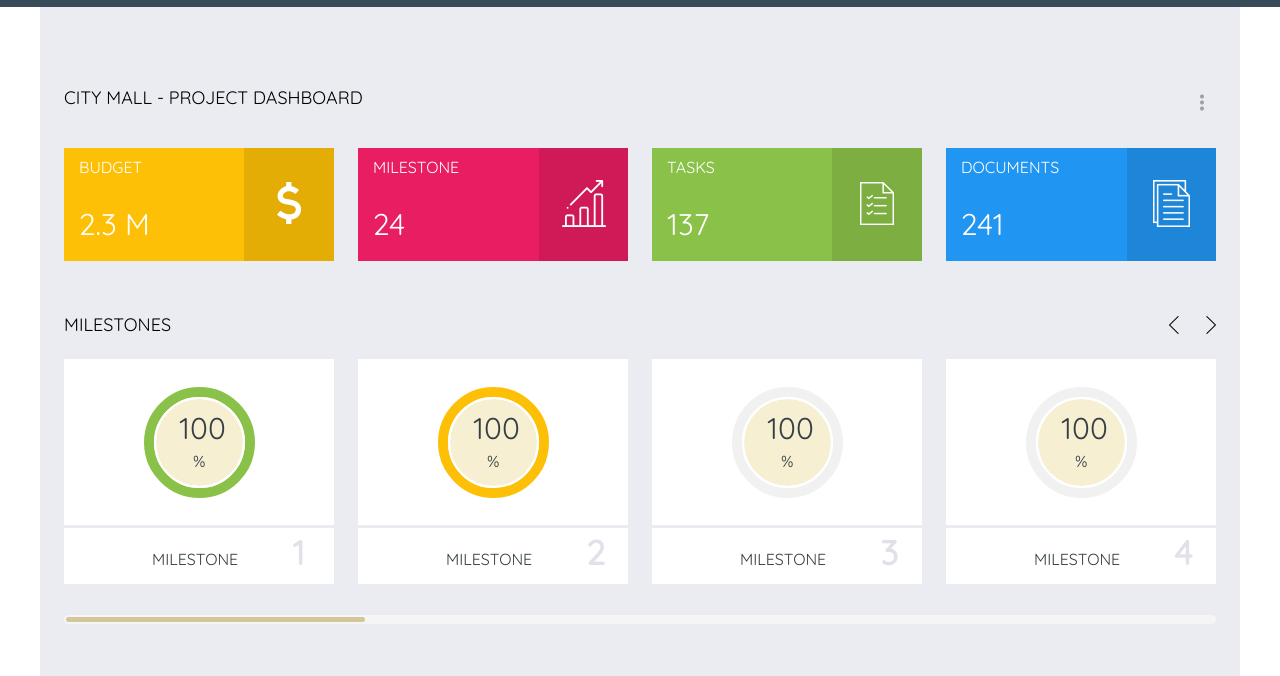
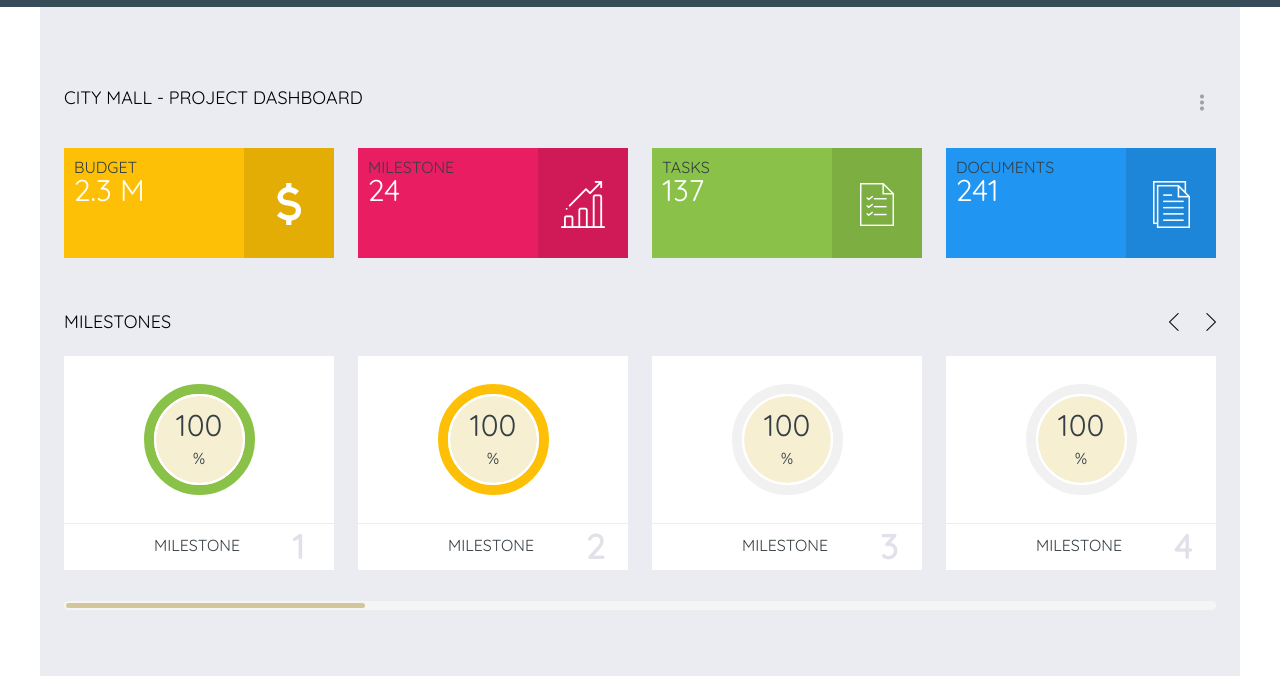
Before and after one commit to swapnilrasal-cue/html-css-assignment, a plain HTML site: page index.html in a window 1280 px wide. Shown: the part 54-730 px from the top of the page. Drawn offline with Linux system fonts and the light colour scheme.

Commit message:
half changes done

```diff
--- a/css/master.css
+++ b/css/master.css
@@ -12,16 +12,35 @@
 .font-quicksand-medium-16px{
     font-family: 'Quicksand', sans-serif;
     font-size: 16px;
-    color: #FFFFFF;
+    color: #363F45;
     margin-top: 11px;
-    margin-left: 15px;
+
 }
 .font-quicksand-medium-30px{
     font-family: 'Quicksand', sans-serif;
     font-size: 30px;
     color: #FFFFFF;
-    margin: 34px 183px 7px 15px;
+
 }
+
+.milestones-text
+{
+    display: inline-block;
+    width: calc(100% - 88px);
+    margin-left: 42px;
+}
+
+
+.text-align2{
+    color: #E1E2E9;
+    line-height: 46px;
+    vertical-align: middle;
+    text-align: left;
+    display: inline-block;
+    width: 42px;
+
+}
+
 .font-quicksand-bold-34px{
     font-family: 'Quicksand', sans-serif;
     font-size: 34px;
@@ -36,8 +55,9 @@
     background-color: #EBECF2;
     width: 1200px;
     margin: auto;
-    margin-top: 60px;
-    padding-top: 40px;
+
+    padding-top: 100px;
+    padding-bottom: 110px;
     }
 .header {
     width: 100%;
@@ -168,7 +188,19 @@
     margin-right: 24px;
     background-color: #FFFFFF;
     margin-bottom: 0px;
+    text-align: center;
 }
+
+.dashboard-rect
+{
+    float: left;
+    width: 270px;
+    margin-right: 24px;
+    background-color: #FFFFFF;
+    margin-bottom: 0px;
+    text-align: left;
+}
+
 
 .rectlast {
     margin-right: 0px;
@@ -177,40 +209,39 @@
 .style1
 {
     background-color: #FEC006;
+    padding-left: 10px;
+    text-align: left;
 }
 
 .style2
 {
     background-color: #E81D62;
+    padding-left: 10px;
+    text-align: left;
 }
 .style3
 {
     background-color: #8AC249;
+    padding-left: 10px;
+    text-align: left;
 }
 .style4
 {
     background-color: #2095F2;
+    padding-left: 10px;
+    text-align: left;
 }
 
 .square {
     float: right;
     background-color: rgba(0,0,0,0.1);
+    text-align: center;
+    width: 90px;
+    line-height: 110px;
 }
-.budget-img {
+.align-img {
+   vertical-align: middle;
 
-    margin: 34px 33px 34px 33px;
-
-}
-.milestone-img {
-    margin: 32px 22px 31px 23px;
-}
-
-.task-img {
-
-    margin: 34px 28px 33px 28px;
-}
- .documents-img {
-    margin: 32px 26px 31px 26px;
 }
 
 .milestones-section{
@@ -226,6 +257,17 @@
     margin-bottom: 25px;
 }
 
+.bigger-rect
+{
+    width:270px;
+    padding-bottom:28px;
+    padding-top:28px;
+    background-color: #FFFFFF;
+}
+.smaller-rect{
+    background-color: #FFFFFF;
+    margin-top: 1px;
+}
 .big-circle{
 
     height: 111px;
@@ -233,7 +275,7 @@
     border-radius: 50%;
     background: #FFFFFF 0% 0% no-repeat padding-box;
     border: 10px solid #8AC249;
-    margin: 28px 79px 27px 80px;
+    margin:0 auto;
 
 }
 
@@ -252,36 +294,33 @@
     border-radius: 50%;
     background: #F6EFD2 0% 0% no-repeat padding-box;
     border: 2px solid #FFFFFF;
+    text-align: center;
+    vertical-align: middle;
 }
 
 
 
 .circle-text-big{
 color: #363F45;
-margin: 14px 22px 10px 23px;
+padding-top: 14px;
 }
 
 
 .circle-text-small{
     color: #363F45;
-    margin: 0px 39px 19px 37px;
+    margin-top: 10px;
 }
 
-.text-align1{
+/* .text-align1{
     color: #363F45;
     margin: auto;
     line-height: 50px;
     padding-left: 88px;
     line-height: 50px;
     padding-left: 88px;
-}
+} */
 
 
-.text-align2{
-    color: #E1E2E9;
-    line-height: 50px;
-    padding: 9px 21px 7px 50px;
-}
 
 .progress-bar
 {
@@ -309,7 +348,6 @@ margin: 14px 22px 10px 23px;
     margin-top: 69px;
     margin-left: 24px;
     margin-right: 24px;
-    margin-bottom: 110px;
 }
 
 
--- a/index.html
+++ b/index.html
@@ -50,6 +50,8 @@
     </header>
 
 <section class="main-container">
+    <section >
+
     <section class="dashboard-session">
         <div>
             <div class="heading-text">
@@ -62,40 +64,40 @@
         </div>
 
         <div class="board">
-            <div class="rect style1">
+            <div class="dashboard-rect style1">
                 <div class="square">
                     <div>
-                        <img class="budget-img" src="./images/budget-img.png" alt="budget-image">
+                        <img class="align-img" src="./images/budget-img.png" alt="budget-image">
                     </div>
                 </div>
-                <h3 class="font-quicksand-medium-16px">BUDGET</h3>
-                <h2 class="font-quicksand-medium-30px">2.3 M</h2>
+                <p class="font-quicksand-medium-16px">BUDGET</p>
+                <p class="font-quicksand-medium-30px">2.3 M</p>
             </div>
 
-            <div class="rect style2">
+            <div class="dashboard-rect style2">
                 <div class="square">
                     <div>
-                        <img class="milestone-img" src="./images/milestone-img.png" alt="milestone-img">
+                        <img class="align-img" src="./images/milestone-img.png" alt="milestone-img">
                     </div>
                 </div>
                 <h3 class="font-quicksand-medium-16px">MILESTONE</h3>
                 <h2 class="font-quicksand-medium-30px">24</h2>
             </div>
 
-            <div class="rect style3">
+            <div class="dashboard-rect style3">
                 <div class="square">
                     <div>
-                        <img class="task-img" src="./images/Form1.png" alt="task-img">
+                        <img class="align-img" src="./images/Form1.png" alt="task-img">
                     </div>
                 </div>
                 <h3 class="font-quicksand-medium-16px">TASKS</h3>
                 <h2 class="font-quicksand-medium-30px">137</h2>
             </div>
 
-            <div class="rect rectlast style4">
+            <div class="dashboard-rect rectlast style4">
                 <div class="square">
                     <div>
-                        <img class="documents-img" src="./images/document-img.png" alt=" document image">
+                        <img class="align-img" src="./images/document-img.png" alt=" document image">
                     </div>
                 </div>
                 <h3 class="font-quicksand-medium-16px">DOCUMENTS</h3>
@@ -121,7 +123,8 @@
 
 <div class="board">
 
-            <div class="rect">
+            <div class="rect" style="background-color: #EBECF2;" >
+                <div class="bigger-rect">
                    <div class="big-circle">
                      <div class="small-circle">
                         <h2 class="font-quicksand-medium-30px circle-text-big">100</h2>
@@ -130,7 +133,15 @@
                    </div>
                 </div>
 
-            <div class="rect">
+                <div class="smaller-rect">
+                   <p class="font-quicksand-medium-16px  milestones-text">MILESTONE</p>
+                   <p class="font-quicksand-bold-34px text-align2">1</p>
+                <div class="clear"></div>
+                </div>
+            </div>
+
+                <div class="rect" style="background-color: #EBECF2;">
+                    <div class="bigger-rect ">
                     <div class="big-circle outer-border1">
                         <div class="small-circle">
                             <h2 class="font-quicksand-medium-30px circle-text-big">100</h2>
@@ -138,8 +149,17 @@
                         </div>
                     </div>
                 </div>
+                    <div>
+                    <div class="smaller-rect">
+                    <span class="font-quicksand-medium-16px milestones-text">MILESTONE</span>
+                    <span class="font-quicksand-bold-34px text-align2">2</span>
+                    </div>
+                <div class="clear"></div>
+                  </div>
+                </div>
 
-            <div class="rect">
+        <div class="rect" style="background-color: #EBECF2;">
+                <div class="bigger-rect">
                 <div class="big-circle outer-border2">
                     <div class="small-circle">
                         <h2 class="font-quicksand-medium-30px circle-text-big">100</h2>
@@ -148,7 +168,15 @@
                 </div>
                 </div>
 
-            <div class="rect rectlast">
+               <div class="smaller-rect">
+                   <span class="font-quicksand-medium-16px milestones-text">MILESTONE</span>
+                   <span class="font-quicksand-bold-34px text-align2">3</span>
+                   <div class="clear"></div>
+              </div>
+        </div>
+
+            <div class="rect rectlast" style="background-color: #EBECF2;">
+                <div class="bigger-rect">
                 <div class="big-circle outer-border2">
                     <div class="small-circle">
                         <h2 class="font-quicksand-medium-30px circle-text-big">100</h2>
@@ -156,32 +184,18 @@
                     </div>
                 </div>
             </div>
+
+                <div class="smaller-rect">
+                   <span class="font-quicksand-medium-16px milestones-text">MILESTONE</span>
+                   <span class="font-quicksand-bold-34px text-align2">4</span>
                    <div class="clear"></div>
+                </div>
+            </div>
+
+
 
 </div>
-
-            <!-- second box  -->
-
-        <div class="board2">
-
-            <div class="rect ">
-                <span class="font-quicksand-medium-16px text-align1">MILESTONE</span>
-                <span class="font-quicksand-bold-34px text-align2">1</span>
-            </div>
-            <div class="rect">
-                <span class="font-quicksand-medium-16px text-align1">MILESTONE</span>
-                <span class="font-quicksand-bold-34px text-align2">2</span>
-            </div>
-            <div class="rect">
-                <span class="font-quicksand-medium-16px text-align1">MILESTONE</span>
-                <span class="font-quicksand-bold-34px text-align2">3</span>
-            </div>
-            <div class="rect rectlast">
-                <span class="font-quicksand-medium-16px text-align1">MILESTONE</span>
-                <span class="font-quicksand-bold-34px text-align2">4</span>
-            </div>
 <div class="clear"></div>
-        </div>
 
     </section>
 
@@ -318,7 +332,8 @@
         </div>
         <div class="clear"></div>
     </section>
-    <div class="clear"></div>
+
+    </section>
 </section>
 
     <footer>
```
Lines whose indentation alone changed are shown as unchanged.
